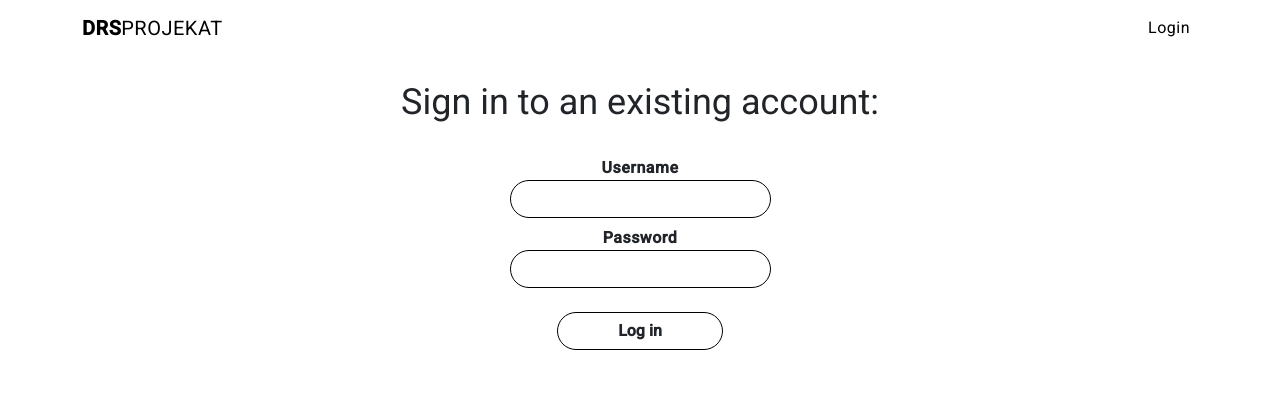
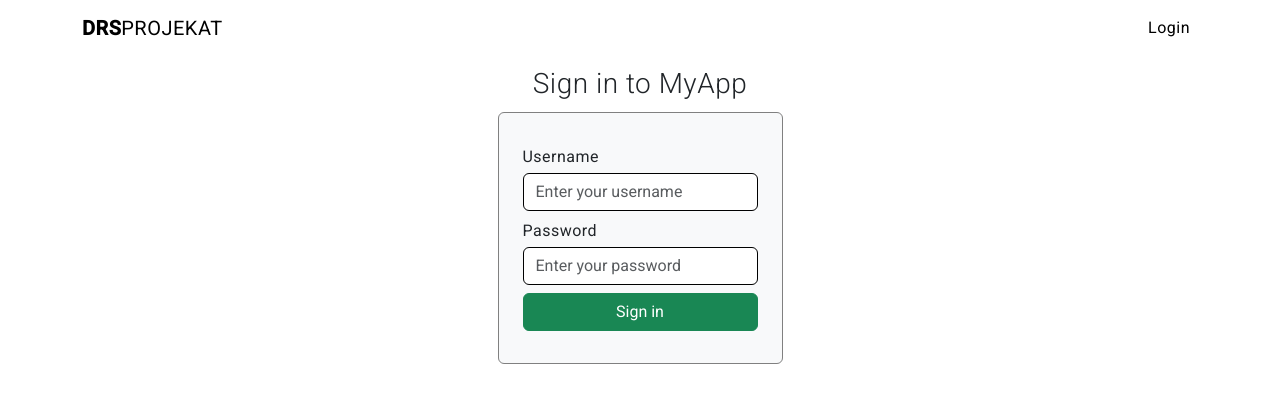
Before and after one commit to Acile067/Project_DRS_Social_Media, an Angular app in the folder frontend/DRS_frontend/: page /login in a window 1280 px wide. Shown: the top 402 px of the page. Built offline with nearby package versions, Linux system fonts and the light colour scheme.

Commit message:
sign in update

```diff
--- a/frontend/DRS_frontend/src/app/components/login/login.component.html
+++ b/frontend/DRS_frontend/src/app/components/login/login.component.html
@@ -1,45 +1,60 @@
 <div class="container-lg container-fluid text-center">
-  <div class="row my-4">
-    <div class="col">
-      <h3>Sign in to an existing account:</h3>
+  <div class="row my-2">
+    <div class="col-12 my-2 text-center">
+      <div class="fs-3 fw-light">Sign in to MyApp</div>
+    </div>
+  </div>
+  <div class="row justify-content-center">
+    <div
+      class="col-12 col-sm-8 col-md-6 col-lg-4 col-xl-3 bg-light border-1 rounded-2 p-4"
+      style="border: 1px solid grey"
+    >
+      <div class="row mt-2">
+        <div class="col-12">
+          <p class="text-start mb-1">Username</p>
         </div>
       </div>
       <div class="row">
-    <div class="col-12 mt-2">
-      <label class="fw-bold">Username</label>
-    </div>
-    <div class="col-12 col-xl-3 col-lg-4 col-md-6 col-sm-11 mx-auto">
+        <div class="col-12">
           <input
             id="username"
             [(ngModel)]="userObj.username"
-        class="form-control rounded-pill"
+            class="form-control rounded-2"
             style="border-color: black"
+            placeholder="Enter your username"
+            title="Please fill in this field"
           />
         </div>
       </div>
+      <div class="row mt-2">
+        <div class="col-12">
+          <p class="text-start mb-1">Password</p>
+        </div>
+      </div>
       <div class="row">
-    <div class="col-12 mt-2">
-      <label class="fw-bold">Password</label>
-    </div>
-    <div class="col-12 col-xl-3 col-lg-4 col-md-6 col-sm-11 mx-auto">
+        <div class="col-12">
           <input
             id="password"
             [(ngModel)]="userObj.password"
             type="password"
-        class="form-control rounded-pill"
+            class="form-control rounded-2"
             style="border-color: black"
+            placeholder="Enter your password"
+            title="Please fill in this field"
           />
         </div>
       </div>
-  <div class="row">
-    <div class="col-12 col-xl-2 col-lg-3 col-md-5 col-sm-10 mx-auto mt-4">
+      <div class="row my-2">
+        <div class="col-12">
           <input
             id="loginbtn"
             (click)="onLoginUser()"
-        class="form-control fw-bold border-black rounded-pill"
+            class="btn btn-success w-100 rounded-2 text-white"
             type="submit"
-        value="Log in"
+            value="Sign in"
           />
         </div>
       </div>
     </div>
+  </div>
+</div>
```
Lines whose indentation alone changed are shown as unchanged.
